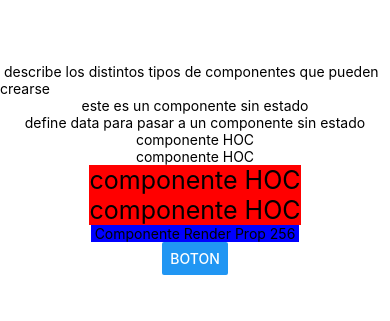
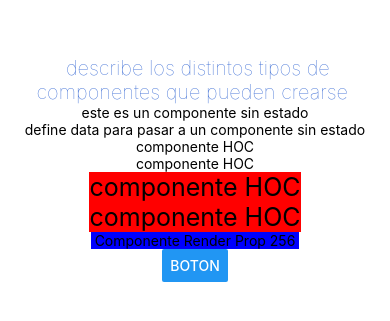
Before and after one commit to gastonrepos/reactNativeTeoric, a React Native app: screen / in a window 390 px wide. Shown: the part 253-574 px from the top of the page. Built offline with nearby package versions, Linux system fonts and the light colour scheme.

Commit message:
feat: :art: [1] add styles, teoric of component events

```diff
--- a/src/screens/TypesOfComponents.js
+++ b/src/screens/TypesOfComponents.js
@@ -29,7 +29,7 @@ const componenteHocBox2 = Hoc(Box2);
 const TypesOfComponents = () => {
     return (
         <View style= { styles.center }>
-            <Text> describe los distintos tipos de componentes que pueden crearse </Text>
+            <Text style={ styles.text }> describe los distintos tipos de componentes que pueden crearse </Text>
 
             <Box data={'este es un componente sin estado'}/>
 
@@ -43,9 +43,13 @@ const TypesOfComponents = () => {
 
             { RenderProp((data) =>  Box3(data)) }
 
+            {/*
+            Algunos componentes desencadenan eventos / callbacks (devoluciones de llamada) en respuesta a la entrada del usuario.
+            Para agregar un controlador de eventos, pase una función como props a un elemento React
+            */}
             <Button
                 title='boton'
-                onPress={ () => {} }
+                onPress={ () => {alert('apretaste un boton ¡¡¡')} }
             />
         </View>
     );
@@ -57,7 +61,13 @@ const styles = StyleSheet.create({
         justifyContent: 'center',
         alignItems: 'center',
         textAlign: 'center',
-    }
+    },
+    text: {
+        color: 'rgb(59,108,212)',
+        fontSize: 20,
+        fontWeight: '100',
+        textAlign: 'center',
+    },
 });
 
 export default TypesOfComponents;
```
